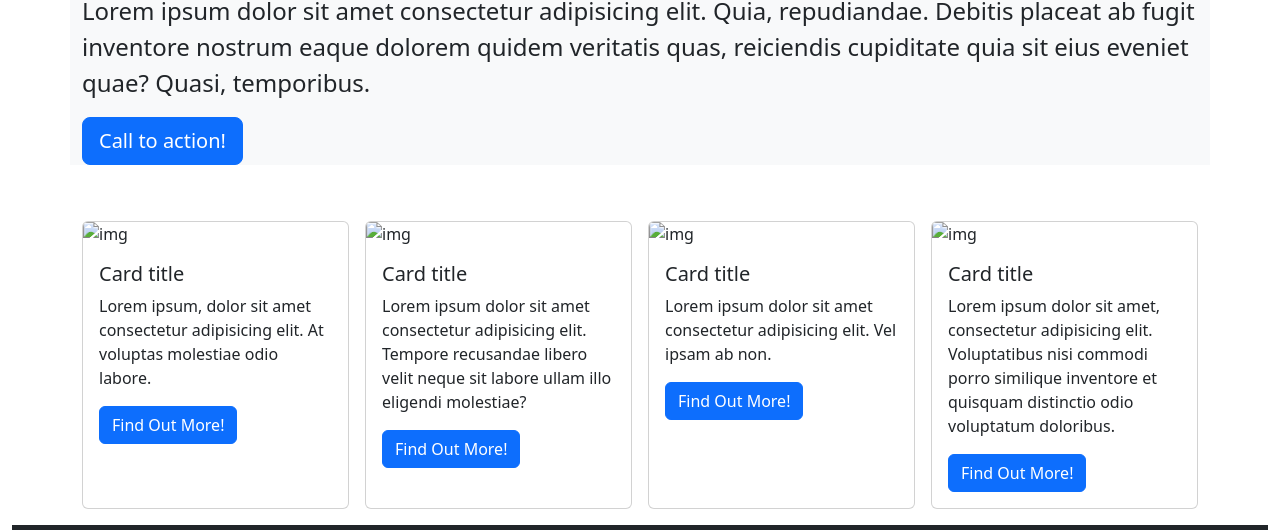
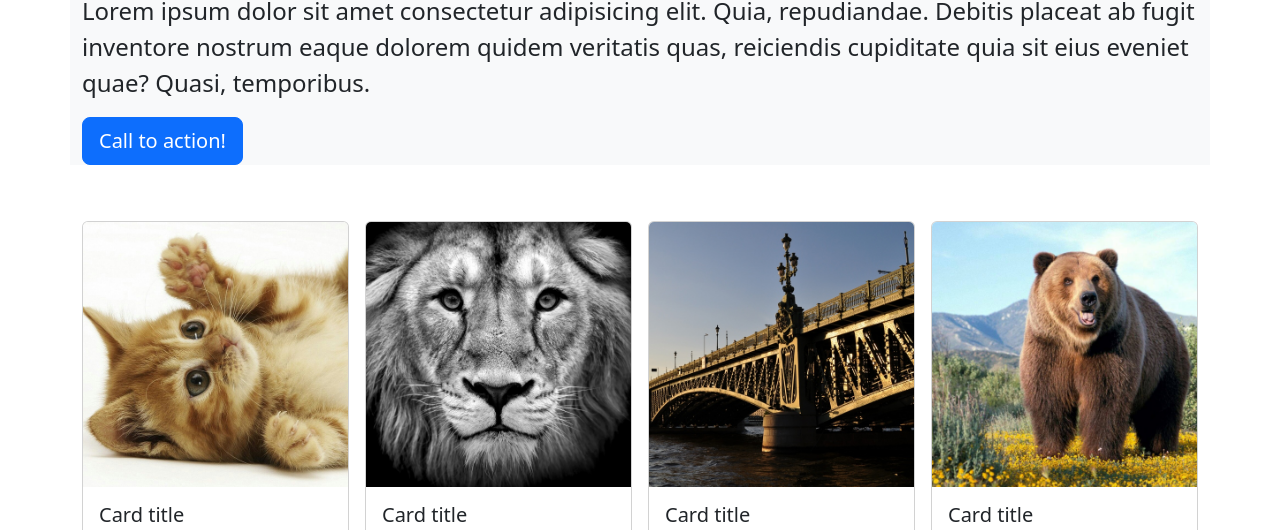
Before and after one commit to Natallia-Yarashevich/project__8, a plain HTML site: page index.html in a window 1280 px wide. Shown: the part 215-745 px from the top of the page. Drawn offline with nearby package versions, Linux system fonts and the light colour scheme.

Commit message:
измененения в стиле

```diff
--- a/index.html
+++ b/index.html
@@ -10,7 +10,7 @@
     <link href="https://cdn.jsdelivr.net/npm/bootstrap@5.2.1/dist/css/bootstrap.min.css" rel="stylesheet"
         integrity="sha384-iYQeCzEYFbKjA/T2uDLTpkwGzCiq6soy8tYaI1GyVh/UjpbCx/TYkiZhlZB6+fzT" crossorigin="anonymous">
     <!-- Далее может идти подключение любого другого CSS файла сайта -->
-    <!-- <link href="../style/style.css" rel="stylesheet"> -->
+    <link href="/assets/style/style.css" rel="stylesheet">
 </head>
 
 <body class="container-fluid">
@@ -51,7 +51,7 @@
             <div class="row g-3">
                 <div class="col-12 col-md-6 col-lg-3">
                     <div class="card h-100">
-                        <img src="./images/img14.png" class="card-img-top " alt="img">
+                        <img src="/assets/images/img14.png" class="card-img-top " alt="img">
                         <div class="card-body">
                             <h5 class="card-title">Card title</h5>
                             <p class="card-text">Lorem ipsum, dolor sit amet consectetur adipisicing elit. At voluptas
@@ -63,7 +63,7 @@
                 </div>
                 <div class="col-12 col-md-6 col-lg-3">
                     <div class="card h-100">
-                        <img src="./images/img13.png" class="card-img-top " alt="img">
+                        <img src="/assets/images/img13.png" class="card-img-top " alt="img">
                         <div class="card-body">
                             <h5 class="card-title">Card title</h5>
                             <p class="card-text">Lorem ipsum dolor sit amet consectetur adipisicing elit. Tempore
@@ -76,7 +76,7 @@
                 </div>
                 <div class="col-12 col-md-6 col-lg-3">
                     <div class="card h-100">
-                        <img src="./images/img11.png" class="card-img-top " alt="img">
+                        <img src="/assets/images/img11.png" class="card-img-top " alt="img">
                         <div class="card-body">
                             <h5 class="card-title">Card title</h5>
                             <p class="card-text">Lorem ipsum dolor sit amet consectetur adipisicing elit. Vel ipsam
@@ -88,7 +88,7 @@
                 </div>
                 <div class="col-12 col-md-6 col-lg-3">
                     <div class="card h-100">
-                        <img src="./images/img12.png" class="card-img-top " alt="img">
+                        <img src="/assets/images/img12.png" class="card-img-top " alt="img">
                         <div class="card-body">
                             <h5 class="card-title">Card title</h5>
                             <p class="card-text">Lorem ipsum dolor sit amet, consectetur adipisicing elit. Voluptatibus
```
